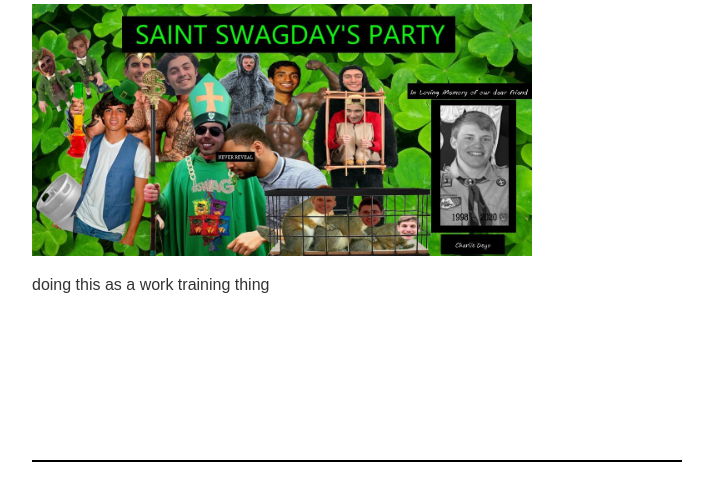
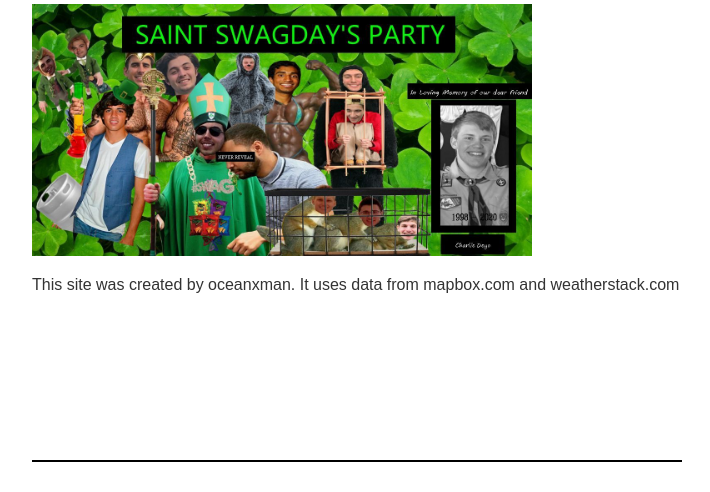
Before and after one commit to oceanxman/weather-website-app, a Node server app: page /about in a window 1280 px wide. Shown: the part 238-730 px from the top of the page, without its empty margins (283-993 px from the left). Run offline with Node 20, Linux system fonts and the light colour scheme.

Commit message:
Edited about info

```diff
--- a/templates/views/about.hbs
+++ b/templates/views/about.hbs
@@ -10,7 +10,7 @@
              {{>header}}
             <img class="portrait" src="/img/StSwagDayFlyer.jpg">
             <p>
-                doing this as a work training thing
+                This site was created by oceanxman. It uses data from mapbox.com and weatherstack.com
             </p>
 
         </div>
```
